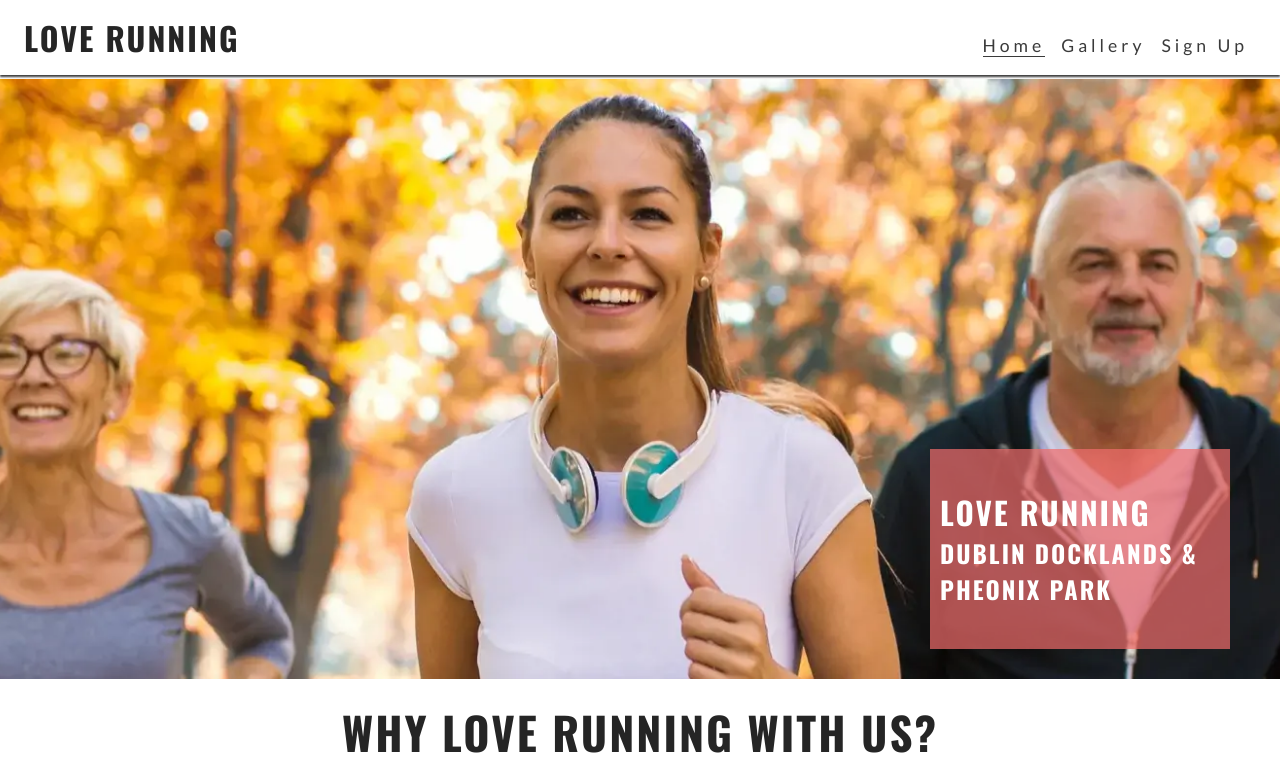
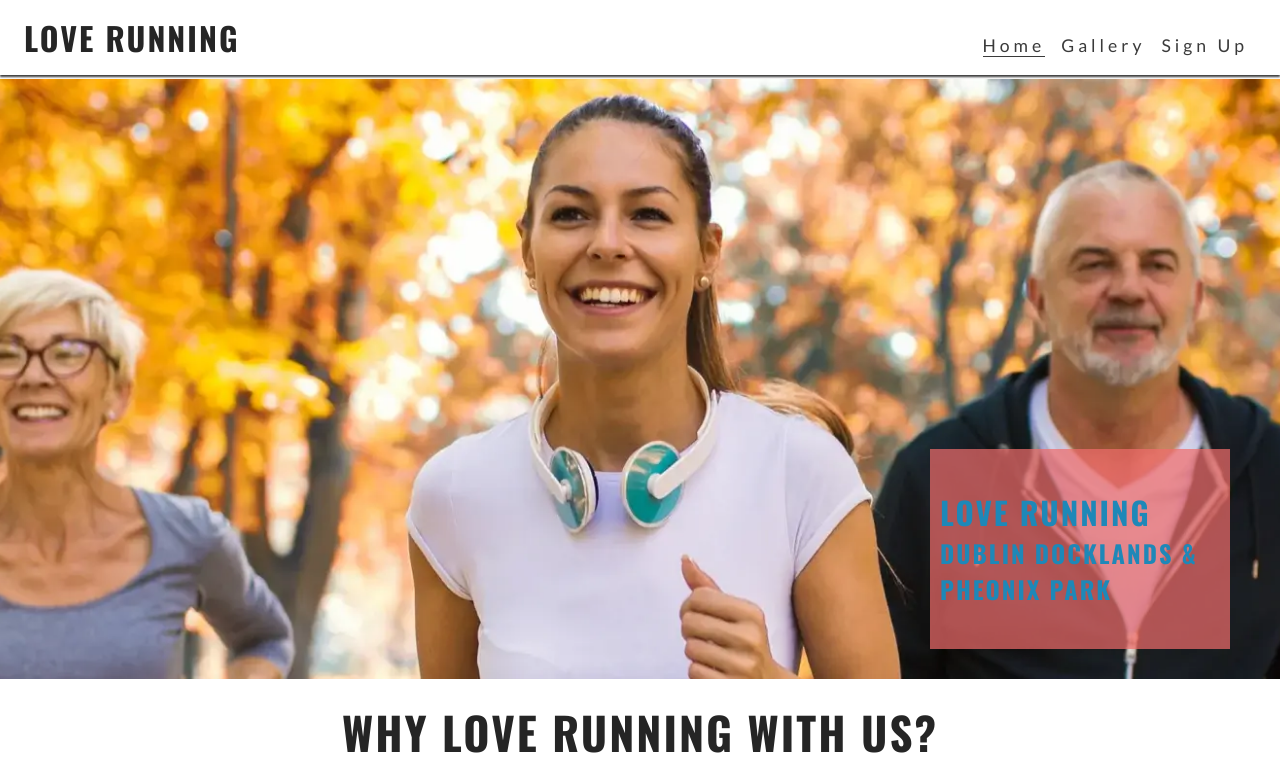
Before and after one commit to heli-t-00/LoveRunning, a plain HTML site: page index.html in a window 1280 px wide. Shown: the top 782 px of the page. Drawn offline with nearby package versions, Linux system fonts and the light colour scheme.

Commit message:
changed colour

```diff
--- a/assets/css/style.css
+++ b/assets/css/style.css
@@ -117,7 +117,7 @@ main {
 }
 
 #cover-text > h2, #cover-text > h3 {
-  color: #ffffff;
+  color: #1e88b8;
 }
 
 /* why love running with us Section*/
```
